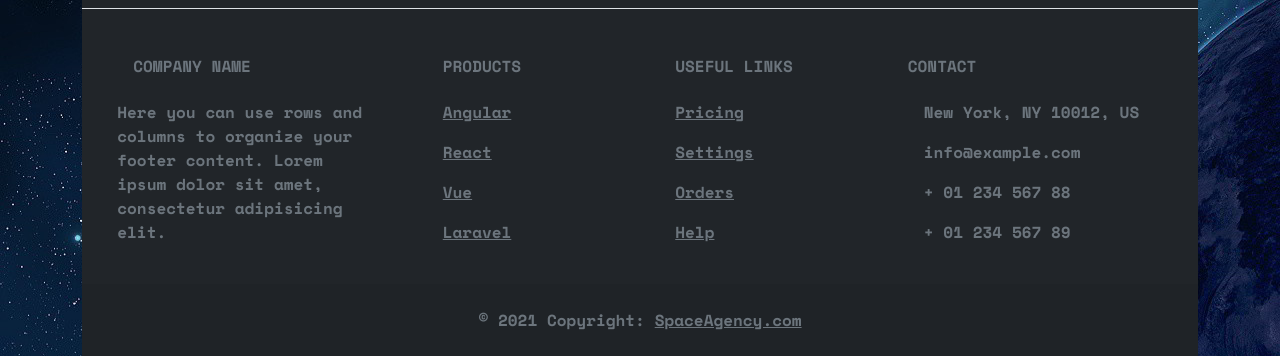
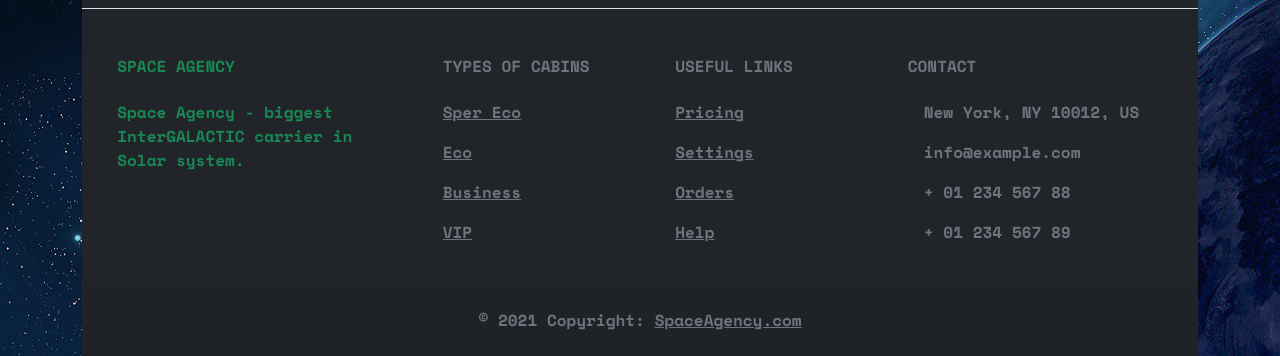
Before and after one commit to special-ded/SPACE-AGANCY, a plain HTML site: page index.html in a window 1280 px wide. Shown: the part 1543-1899 px from the top of the page. Drawn offline with nearby package versions, Linux system fonts and the light colour scheme.

Commit message:
Update index.html

```diff
--- a/index.html
+++ b/index.html
@@ -167,7 +167,7 @@
   >
     <!-- Left -->
     <div class="me-5 d-none d-lg-block">
-      <span>Get connected with us on social networks:</span>
+      <span style="color: rgb(25, 135, 84);">Get connected with us on social networks:</span>
     </div>
     <!-- Left -->
 
@@ -204,12 +204,11 @@
         <!-- Grid column -->
         <div class="col-md-3 col-lg-4 col-xl-3 mx-auto mb-4">
           <!-- Content -->
-          <h6 class="text-uppercase fw-bold mb-4">
-            <i class="fas fa-gem me-3"></i>Company name
+          <h6 class="text-uppercase fw-bold mb-4" style="color: rgb(25, 135, 84);">
+            <i class="fas fa-gem me-0"></i>Space Agency
           </h6>
-          <p>
-            Here you can use rows and columns to organize your footer content. Lorem ipsum
-            dolor sit amet, consectetur adipisicing elit.
+          <p style="color: rgb(25, 135, 84);">
+            Space Agency - biggest InterGALACTIC carrier in Solar system.
           </p>
         </div>
         <!-- Grid column -->
@@ -218,19 +217,19 @@
         <div class="col-md-2 col-lg-2 col-xl-2 mx-auto mb-4">
           <!-- Links -->
           <h6 class="text-uppercase fw-bold mb-4">
-            Products
+            Types of cabins
           </h6>
           <p>
-            <a href="#!" class="text-reset">Angular</a>
+            <a href="#!" class="text-reset">Sper Eco</a>
           </p>
           <p>
-            <a href="#!" class="text-reset">React</a>
+            <a href="#!" class="text-reset">Eco</a>
           </p>
           <p>
-            <a href="#!" class="text-reset">Vue</a>
+            <a href="#!" class="text-reset">Business</a>
           </p>
           <p>
-            <a href="#!" class="text-reset">Laravel</a>
+            <a href="#!" class="text-reset">VIP</a>
           </p>
         </div>
         <!-- Grid column -->
```
